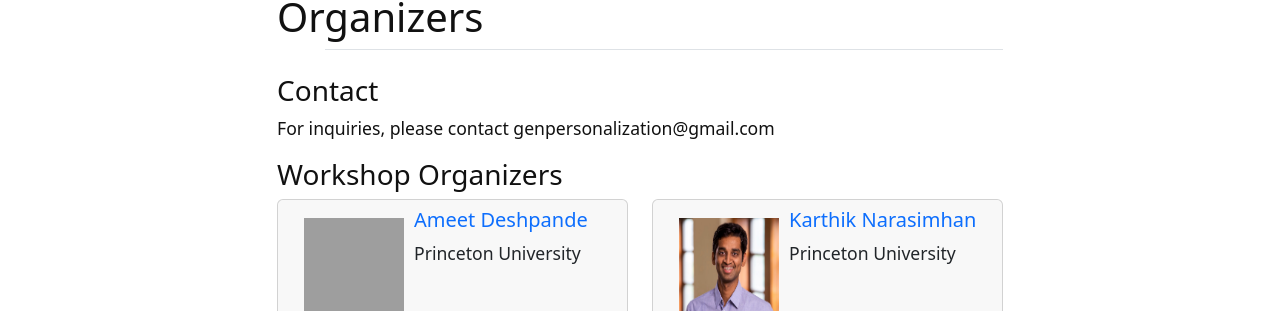
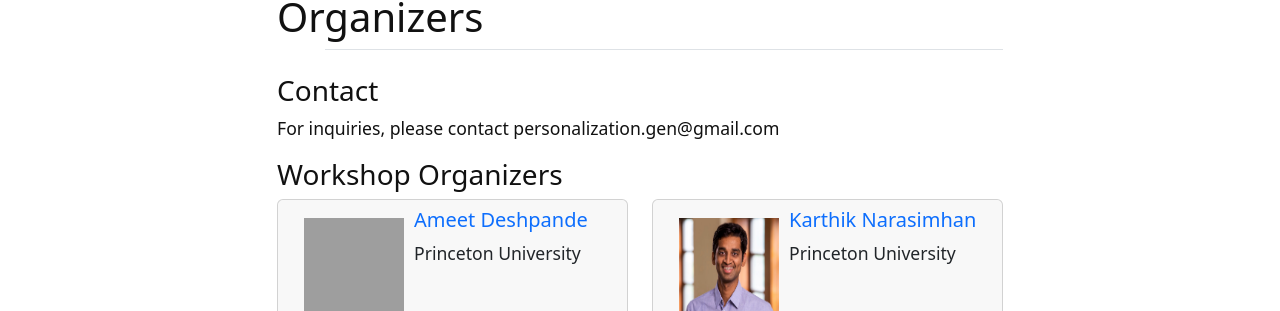
Before and after one commit to genpersonalization/genpersonalization.github.io, a Jekyll site: the page built from content/2-organizers.md, in a window 1280 px wide and 900 px high. Shown: the part 379-690 px from the top of the window. Built offline with Jekyll 4.4.1, drawn with Linux system fonts in a browser that asks for light colours; grey boxes are pictures that could not be loaded.

Commit message:
Update 2-organizers.md

```diff
--- a/content/2-organizers.md
+++ b/content/2-organizers.md
@@ -4,7 +4,7 @@
 ---
 
 ### Contact
-For inquiries, please contact genpersonalization@gmail.com
+For inquiries, please contact personalization.gen@gmail.com
 
 ### Workshop Organizers
 {% include organizers.html %}
```
